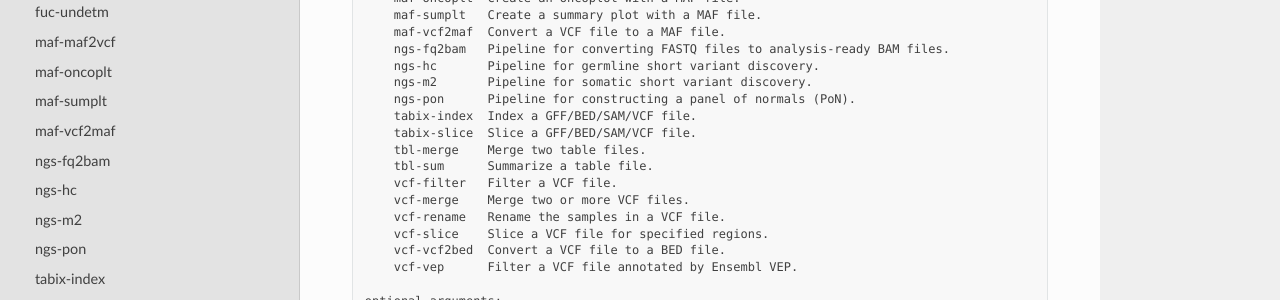
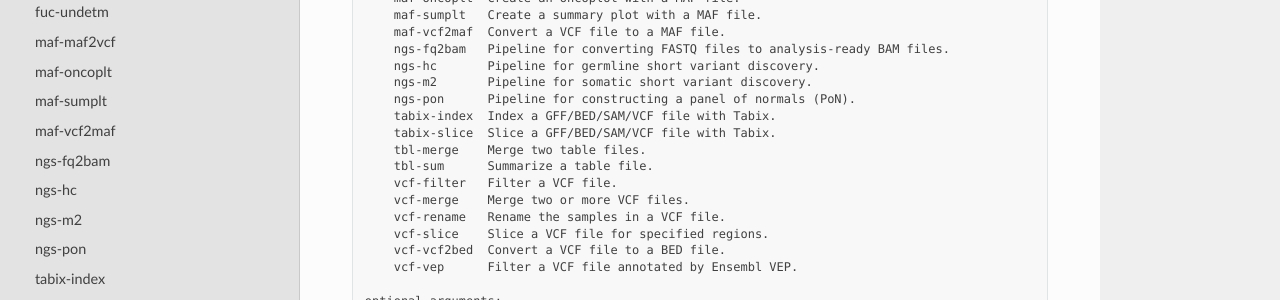
Before and after one commit to sbslee/fuc, a Sphinx documentation site: the page built from docs/cli.rst, in a window 1280 px wide and 1400 px high. Shown: the part 704-1004 px from the top of the window. Built offline with Sphinx 7.4.7 and the Read the Docs theme 2.0.0, drawn with Linux system fonts in a browser that asks for light colours; some of the changed text lies outside the part shown.

Commit message:
Update docs

```diff
--- a/README.rst
+++ b/README.rst
@@ -135,8 +135,8 @@ For getting help on the fuc CLI:
        ngs-hc       Pipeline for germline short variant discovery.
        ngs-m2       Pipeline for somatic short variant discovery.
        ngs-pon      Pipeline for constructing a panel of normals (PoN).
-       tabix-index  Index a GFF/BED/SAM/VCF file.
-       tabix-slice  Slice a GFF/BED/SAM/VCF file.
+       tabix-index  Index a GFF/BED/SAM/VCF file with Tabix.
+       tabix-slice  Slice a GFF/BED/SAM/VCF file with Tabix.
        tbl-merge    Merge two table files.
        tbl-sum      Summarize a table file.
        vcf-filter   Filter a VCF file.
--- a/docs/cli.rst
+++ b/docs/cli.rst
@@ -42,8 +42,8 @@ For getting help on the fuc CLI:
        ngs-hc       Pipeline for germline short variant discovery.
        ngs-m2       Pipeline for somatic short variant discovery.
        ngs-pon      Pipeline for constructing a panel of normals (PoN).
-       tabix-index  Index a GFF/BED/SAM/VCF file.
-       tabix-slice  Slice a GFF/BED/SAM/VCF file.
+       tabix-index  Index a GFF/BED/SAM/VCF file with Tabix.
+       tabix-slice  Slice a GFF/BED/SAM/VCF file with Tabix.
        tbl-merge    Merge two table files.
        tbl-sum      Summarize a table file.
        vcf-filter   Filter a VCF file.
@@ -315,7 +315,7 @@ fuc-bgzip
 .. code-block:: text
 
    $ fuc fuc-bgzip -h
-   usage: fuc fuc-bgzip [-h] file
+   usage: fuc fuc-bgzip [-h] [file ...]
 
    #################################
    # Write a BGZF compressed file. #
@@ -776,9 +779,9 @@ tabix-index
    $ fuc tabix-index -h
    usage: fuc tabix-index [-h] [--force] file
 
-   #################################
-   # Index a GFF/BED/SAM/VCF file. #
-   #################################
+   ############################################
+   # Index a GFF/BED/SAM/VCF file with Tabix. #
+   ############################################
 
    The Tabix program is used to index a TAB-delimited genome position file (GFF/BED/SAM/VCF) and create an index file (.tbi). The input data file must be position sorted and compressed by bgzip.
 
@@ -803,9 +806,9 @@ tabix-slice
    $ fuc tabix-slice -h
    usage: fuc tabix-slice [-h] file regions [regions ...]
 
-   #################################
-   # Slice a GFF/BED/SAM/VCF file. #
-   #################################
+   ############################################
+   # Slice a GFF/BED/SAM/VCF file with Tabix. #
+   ############################################
 
    After creating an index file (.tbi), the Tabix program is able to quickly retrieve data lines overlapping regions specified in the format "chr:start-end". Coordinates specified in this region format are 1-based and inclusive.
 
```
Also changed, not shown: other parts of docs/cli.rst (+5 -2 lines), 3 other files.
